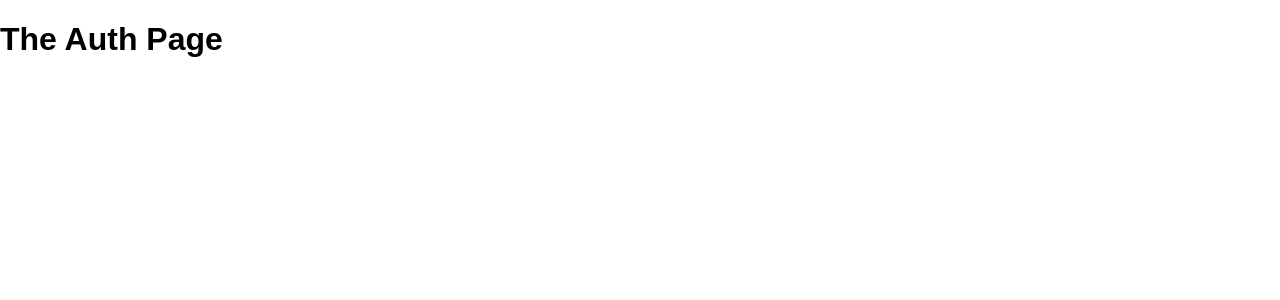
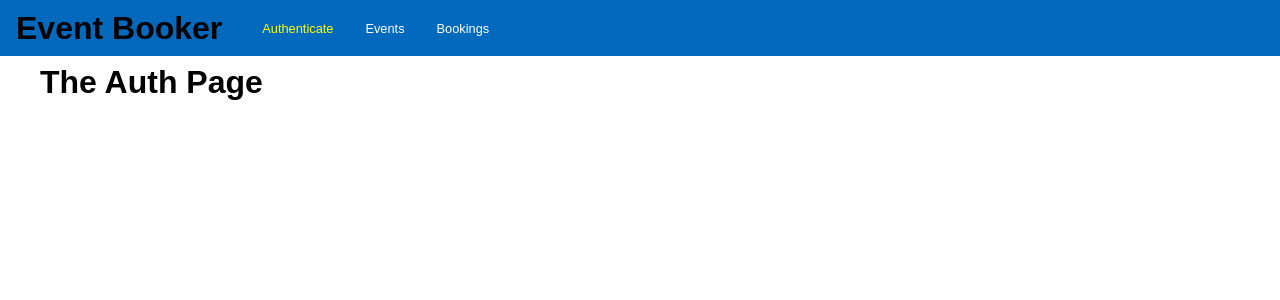
Before and after one commit to ajkumar21/event_booking, a React (Create React App) app in the folder frontend/: page /auth in a window 1280 px wide. Shown: the top 300 px of the page. Built offline with nearby package versions, Linux system fonts and the light colour scheme; the HTML template or start-up script is replaced by a standard one.

Commit message:
added CSS and navbar to app

```diff
--- a/frontend/src/App.css
+++ b/frontend/src/App.css
@@ -0,0 +1,3 @@
+.main-content {
+  margin: 4rem 2.5rem;
+}
--- a/frontend/src/App.js
+++ b/frontend/src/App.js
@@ -1,19 +1,23 @@
 import React from 'react';
 import './App.css';
-import { BrowserRouter, Route, Redirect, Link, Switch } from 'react-router-dom';
+import { BrowserRouter, Route, Redirect, Switch } from 'react-router-dom';
 import AuthPage from './pages/Auth';
 import EventsPage from './pages/Events';
 import BookingsPage from './pages/Bookings';
+import MainNavigation from './components/navigation/MainNavigation';
 
 function App() {
   return (
     <BrowserRouter>
+      <MainNavigation />
+      <main className='main-content'>
         <Switch>
           <Redirect from='/' to='/auth' exact />
           <Route path='/auth' component={AuthPage} />
           <Route path='/events' component={EventsPage} />
           <Route path='/bookings' component={BookingsPage} />
         </Switch>
+      </main>
     </BrowserRouter>
   );
 }
--- /dev/null
+++ b/frontend/src/components/navigation/MainNavigation.css
@@ -0,0 +1,42 @@
+.main-navigation {
+  position: fixed;
+  left: 0;
+  top: 0;
+  width: 100%;
+  height: 3.5rem;
+  background: #0269bd;
+  padding: 0 1rem;
+  display: flex;
+  align-items: center;
+}
+
+.main-navigation__logo {
+  margin: 0;
+  font-size: 1rem;
+}
+.main-navigation__item {
+  margin-left: 1.5rem;
+  font-size: 0.8rem;
+}
+
+.main-navigation__item ul {
+  display: flex;
+  list-style: none;
+  padding: 0;
+  margin: 0 0 0 1.5r0m;
+}
+
+.main-navigation__item li {
+  margin: 0 1rem;
+}
+
+.main-navigation__item a {
+  text-decoration: none;
+  color: #fff;
+}
+
+.main-navigation__item a:hover,
+.main-navigation__item a:active,
+.main-navigation__item a.active {
+  color: yellow;
+}
--- /dev/null
+++ b/frontend/src/components/navigation/MainNavigation.js
@@ -0,0 +1,28 @@
+import React from 'react';
+import { NavLink } from 'react-router-dom';
+import './MainNavigation.css';
+
+const mainNavigation = props => {
+  return (
+    <header className='main-navigation'>
+      <div className='main-navigation__logo'>
+        <h1>Event Booker</h1>
+      </div>
+      <nav className='main-navigation__item'>
+        <ul>
+          <li>
+            <NavLink to='/auth'>Authenticate</NavLink>
+          </li>
+          <li>
+            <NavLink to='/events'>Events</NavLink>
+          </li>
+          <li>
+            <NavLink to='/bookings'>Bookings</NavLink>
+          </li>
+        </ul>
+      </nav>
+    </header>
+  );
+};
+
+export default mainNavigation;
```
Lines whose indentation alone changed are shown as unchanged.
